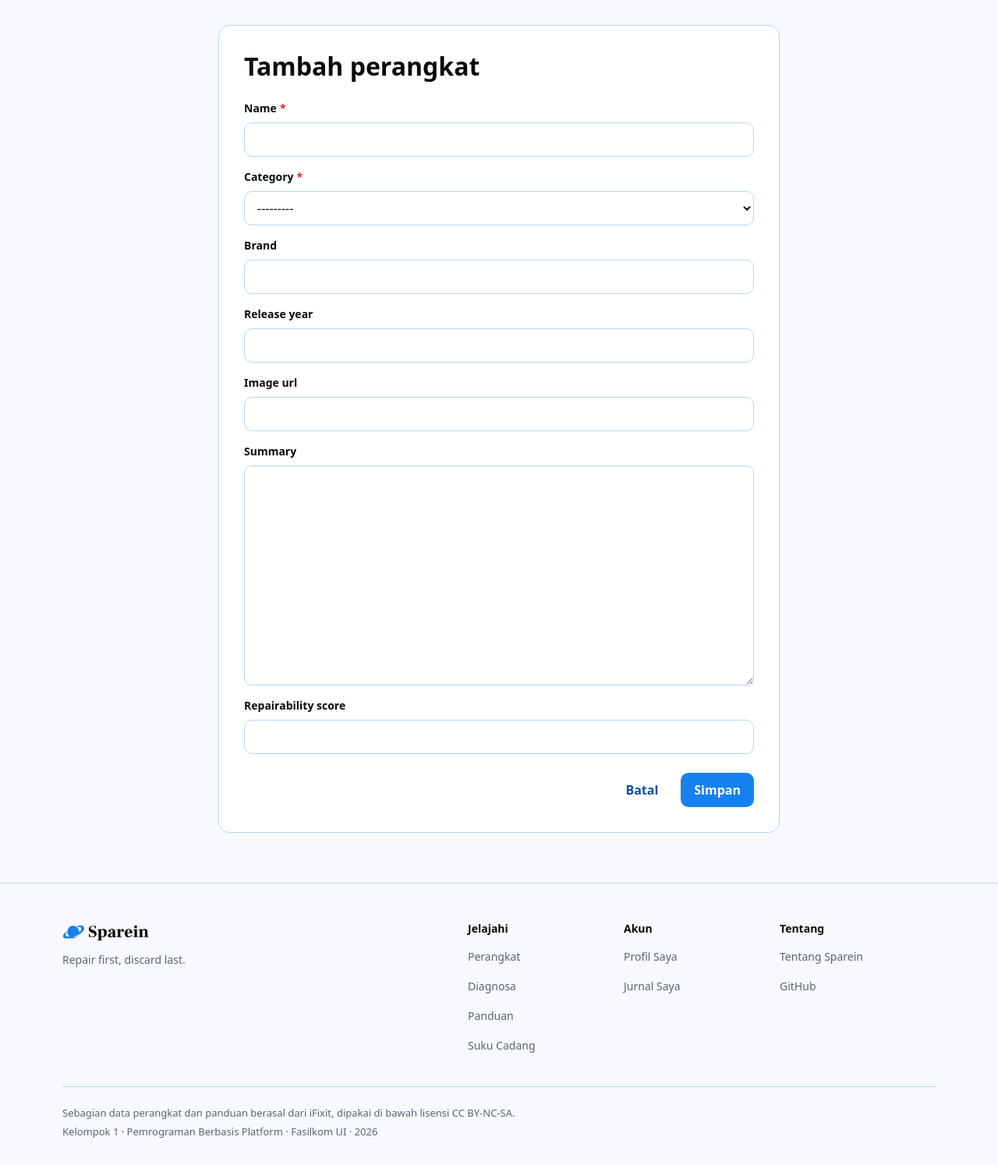
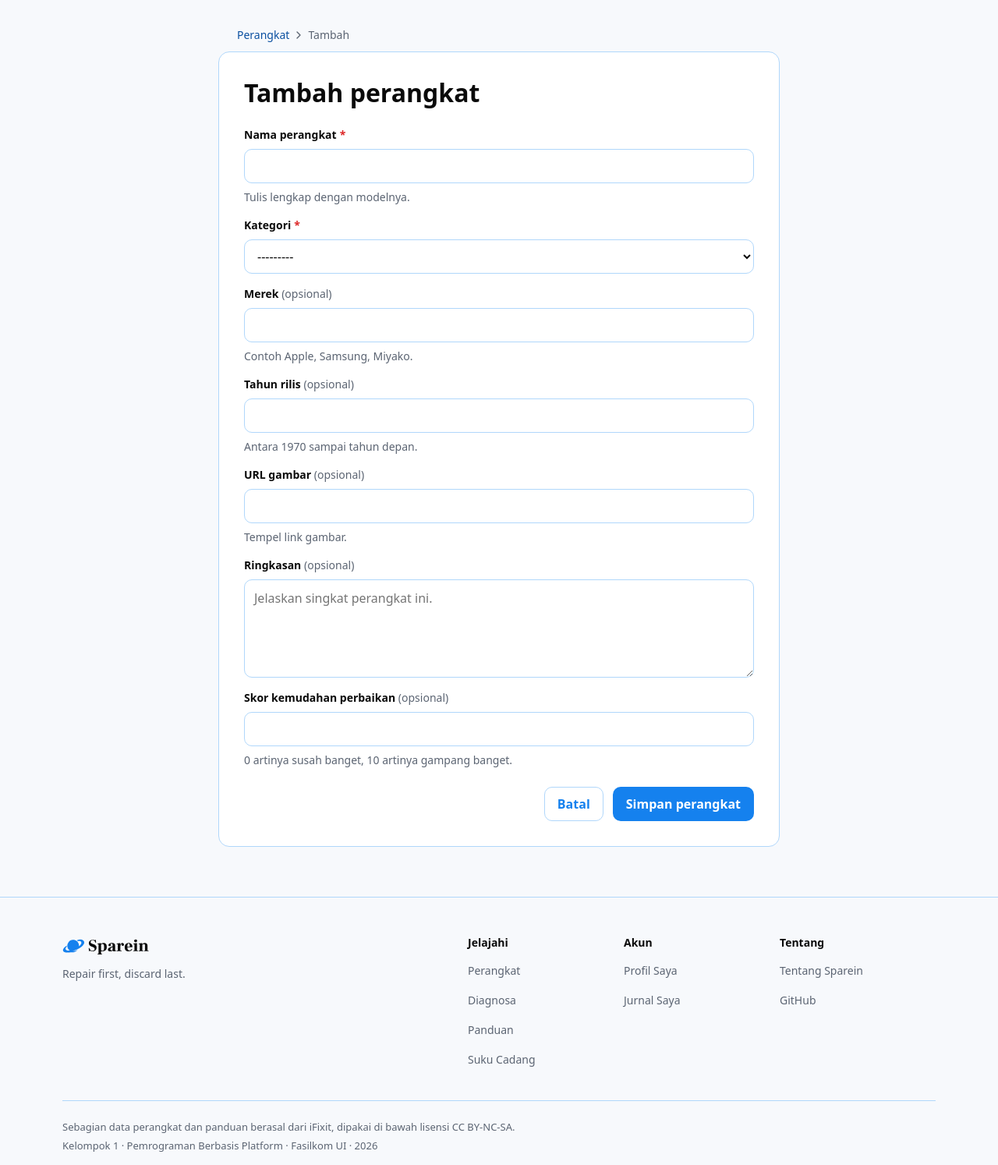
Before and after one commit to Kelompok1-PBP/sparein, a Django app: page /devices/create/ in a window 1280 px wide. Shown: the part 65-1559 px from the top of the page at 78% size. Before the commit the page ends 1524 px from the top, so only its background shows below. Run offline with Django 5.2, Linux system fonts and the light colour scheme; the visitor is signed in with stand-in values (Sample User, id 1); data comes from the database, SQL or seed files in the repository.

Commit message:
feat(devices): translate form labels, add hints and breadcrumb

```diff
--- a/devices/forms.py
+++ b/devices/forms.py
@@ -11,6 +11,25 @@ class DeviceForm(forms.ModelForm):
             "name", "category", "brand", "release_year",
             "image_url", "summary", "repairability_score",
         ]
+        labels = {
+            "name": "Nama perangkat",
+            "category": "Kategori",
+            "brand": "Merek",
+            "release_year": "Tahun rilis",
+            "image_url": "URL gambar",
+            "summary": "Ringkasan",
+            "repairability_score": "Skor kemudahan perbaikan",
+        }
+        help_texts = {
+            "name": "Tulis lengkap dengan modelnya.",
+            "brand": "Contoh Apple, Samsung, Miyako.",
+            "release_year": "Antara 1970 sampai tahun depan.",
+            "image_url": "Tempel link gambar.",
+            "repairability_score": "0 artinya susah banget, 10 artinya gampang banget.",
+        }
+        widgets = {
+            "summary": forms.Textarea(attrs={"rows": 4, "placeholder": "Jelaskan singkat perangkat ini."}),
+        }
 
     def clean_release_year(self):
         year = self.cleaned_data["release_year"]
--- a/devices/static/devices/devices.css
+++ b/devices/static/devices/devices.css
@@ -99,7 +99,9 @@
 .score__value { font-size: 14px; line-height: 20px; }
 
 /* ---------- form dan konfirmasi hapus ---------- */
+.form-breadcrumb { max-width: 720px; margin: 0 auto 8px; padding: 0 24px; }
 .form-page { max-width: 720px; margin: 0 auto; padding: 24px; }
+.field__opt { font-size: 14px; font-weight: 400; color: var(--muted); }
 .form-page.card:hover { border-color: var(--blue-200); }
 .form-page--narrow { max-width: 480px; }
 .form-page h1 { margin: 0 0 24px; }
--- a/devices/templates/devices/form.html
+++ b/devices/templates/devices/form.html
@@ -3,6 +3,11 @@
 {% block title %}{% if form.instance.pk %}Ubah{% else %}Tambah{% endif %} perangkat{% endblock %}
 {% block extra_css %}<link rel="stylesheet" href="{% static 'devices/devices.css' %}">{% endblock %}
 {% block content %}
+<nav class="breadcrumb form-breadcrumb" aria-label="Breadcrumb">
+  <a href="{% url 'devices:list' %}">Perangkat</a>
+  <img src="{% static 'core/icons/chevron-right-muted.svg' %}" alt="" width="16" height="16">
+  <span>{% if form.instance.pk %}Ubah{% else %}Tambah{% endif %}</span>
+</nav>
 <div class="form-page card">
   <h1>{% if form.instance.pk %}Ubah {{ form.instance.name }}{% else %}Tambah perangkat{% endif %}</h1>
   <form method="post" class="device-form" novalidate>{% csrf_token %}
@@ -11,7 +16,7 @@
     {% endif %}
     {% for field in form %}
       <div class="field">
-        <label class="field__label" for="{{ field.id_for_label }}">{{ field.label }}{% if field.field.required %}<span class="field__req" aria-hidden="true">*</span>{% endif %}</label>
+        <label class="field__label" for="{{ field.id_for_label }}">{{ field.label }}{% if field.field.required %}<span class="field__req" aria-hidden="true">*</span>{% else %} <span class="field__opt">(opsional)</span>{% endif %}</label>
         {{ field }}
         {% if field.errors %}
           <div class="field__msg field__msg--error">
@@ -24,8 +29,8 @@
       </div>
     {% endfor %}
     <div class="form-page__actions">
-      <a class="btn btn--ghost" href="{% if form.instance.pk %}{% url 'devices:detail' form.instance.slug %}{% else %}{% url 'devices:list' %}{% endif %}">Batal</a>
-      <button type="submit" class="btn btn--primary">Simpan</button>
+      <a class="btn btn--secondary" href="{% if form.instance.pk %}{% url 'devices:detail' form.instance.slug %}{% else %}{% url 'devices:list' %}{% endif %}">Batal</a>
+      <button type="submit" class="btn btn--primary">Simpan perangkat</button>
     </div>
   </form>
 </div>
```
Also changed, not shown: devices/tests.py (+7 -0 lines).
